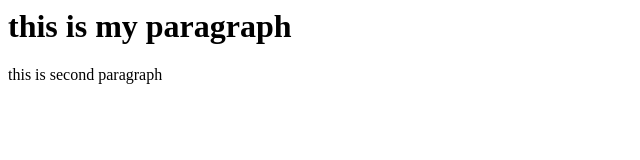
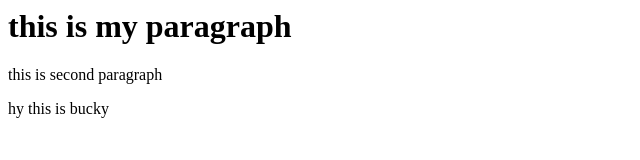
Before and after one commit to anuj1998/tests-git, a website: page index.html in a window 1280 px wide. Shown: the whole page, without its empty margins (0-640 px from the left). Drawn offline with Linux system fonts and the light colour scheme.

Commit message:
second commit

```diff
--- a/index.html
+++ b/index.html
@@ -6,6 +6,7 @@
 <p><this is  a Header/p>
 <h1>this is my paragraph</h1>
 <p>this is second paragraph</p>
+<p>hy this is bucky</p>
 
 </body>
 
```
Also changed, not shown: package.json (+15 -2 lines), 2 other files.
